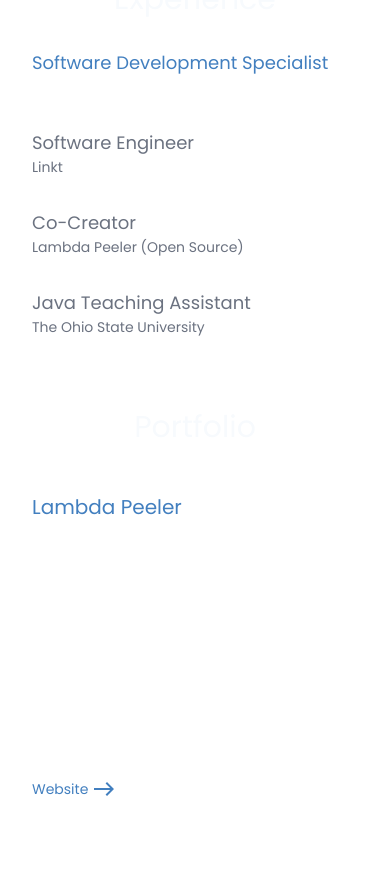
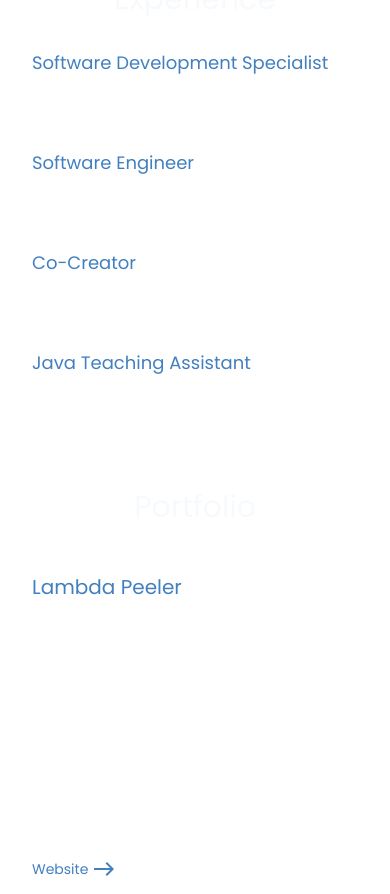
Before and after one commit to ZachMHamilton/PersonalWebsiteV2, a React (Vite) app: page / in a window 390 px wide. Shown: the part 1920-2814 px from the top of the page. Built offline with nearby package versions, Linux system fonts and the light colour scheme.

Commit message:
fix experience for mobile

```diff
--- a/src/components/main/Experience.jsx
+++ b/src/components/main/Experience.jsx
@@ -35,7 +35,7 @@
                   onClick={() => setSelectedExperience(experience)}
                 >
                   <h3
-                    className={`text-lg sm:text-xl md:text-2xl ${
+                    className={`text-lg sm:text-xl md:text-2xl text-accent sm:${
                       selectedExperience === experience
                         ? 'text-accent'
                         : 'text-gray-500'
@@ -45,7 +45,7 @@
                   </h3>
                   <div>
                     <p
-                      className={`text-sm sm:text-base md:text-lg ${
+                      className={`text-sm sm:text-base md:text-lg text-white sm:${
                         selectedExperience === experience
                           ? 'text-white'
                           : 'text-gray-500'
@@ -54,7 +54,7 @@
                       {experience.company}
                     </p>
                     <p
-                      className={`text-sm hidden sm:block sm:text-base md:text-lg ${
+                      className={`text-sm sm:text-base md:text-lg text-white sm:${
                         selectedExperience === experience
                           ? 'text-white'
                           : 'text-gray-500'
```
